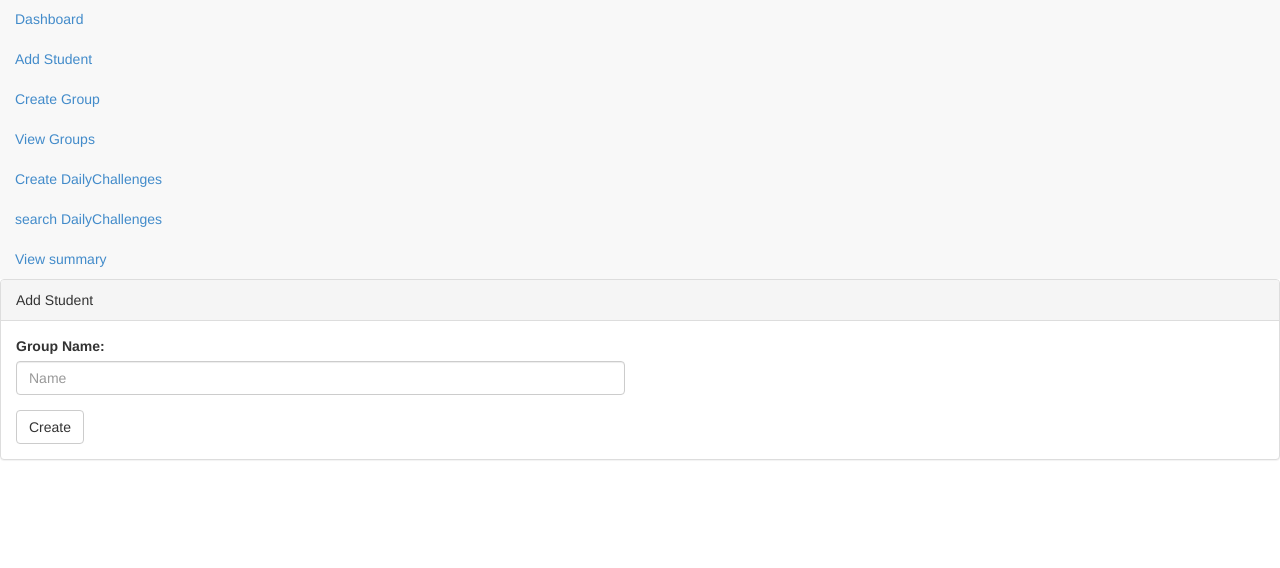
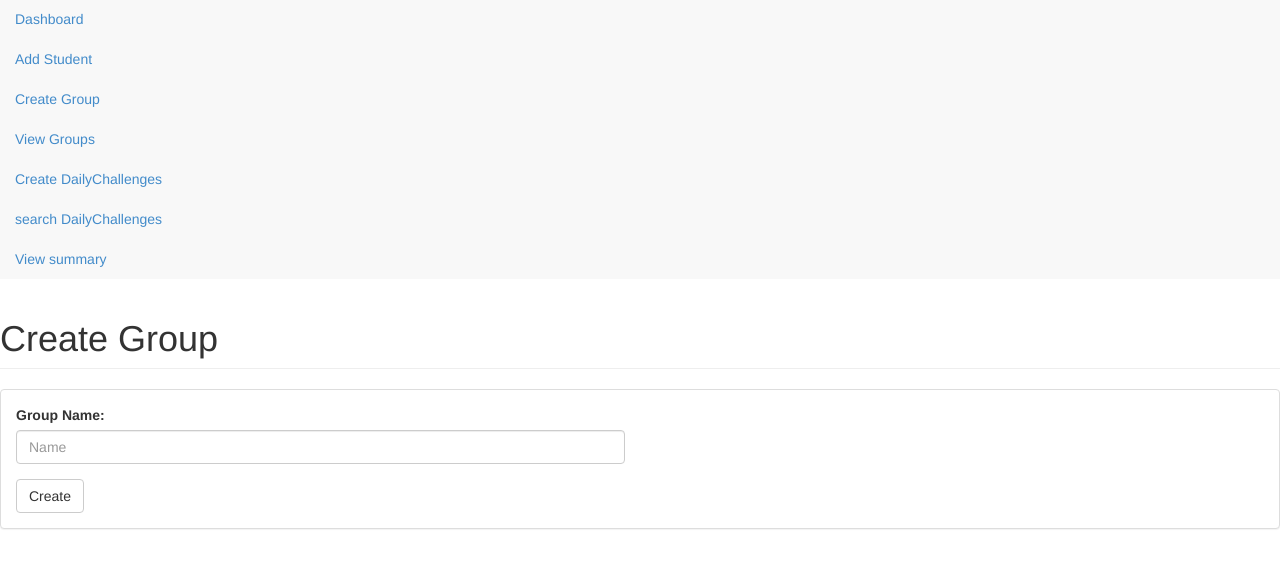
Before and after one commit to sarvanideekshitula/problemsolving, a Django app: page /programming/creategroup/ in a window 1280 px wide. Shown: the part 73-641 px from the top of the page. Run offline with Django 3.2, Linux system fonts and the light colour scheme; data that the repository does not hold is empty; some libraries are stand-ins or nearby versions.

Commit message:
Made changes to the headings

```diff
--- a/programming/templates/programming/creategroup.html
+++ b/programming/templates/programming/creategroup.html
@@ -8,10 +8,11 @@
                  <!-- /. ROW  -->
               <div class="row">
                 <div class="col-lg-12">
+                  <h1 class="page-header">
+                      Create Group
+                  </h1>
                     <div class="panel panel-default">
-                        <div class="panel-heading">
-                            Add Student
-                        </div>
+
                         <div class="panel-body">
                             <div class="row">
                                 <div class="col-lg-6">
--- a/programming/templates/programming/searchdailychallenge.html
+++ b/programming/templates/programming/searchdailychallenge.html
@@ -9,7 +9,7 @@
 			 <div class="row">
                     <div class="col-md-12">
                         <h1 class="page-header">
-                            Add Link of the dailly challenge
+                            Search daily challenge
                         </h1>
                     </div>
                 </div>
```
Also changed, not shown: programming/templates/programming/viewgroups.html (+4 -3 lines).
